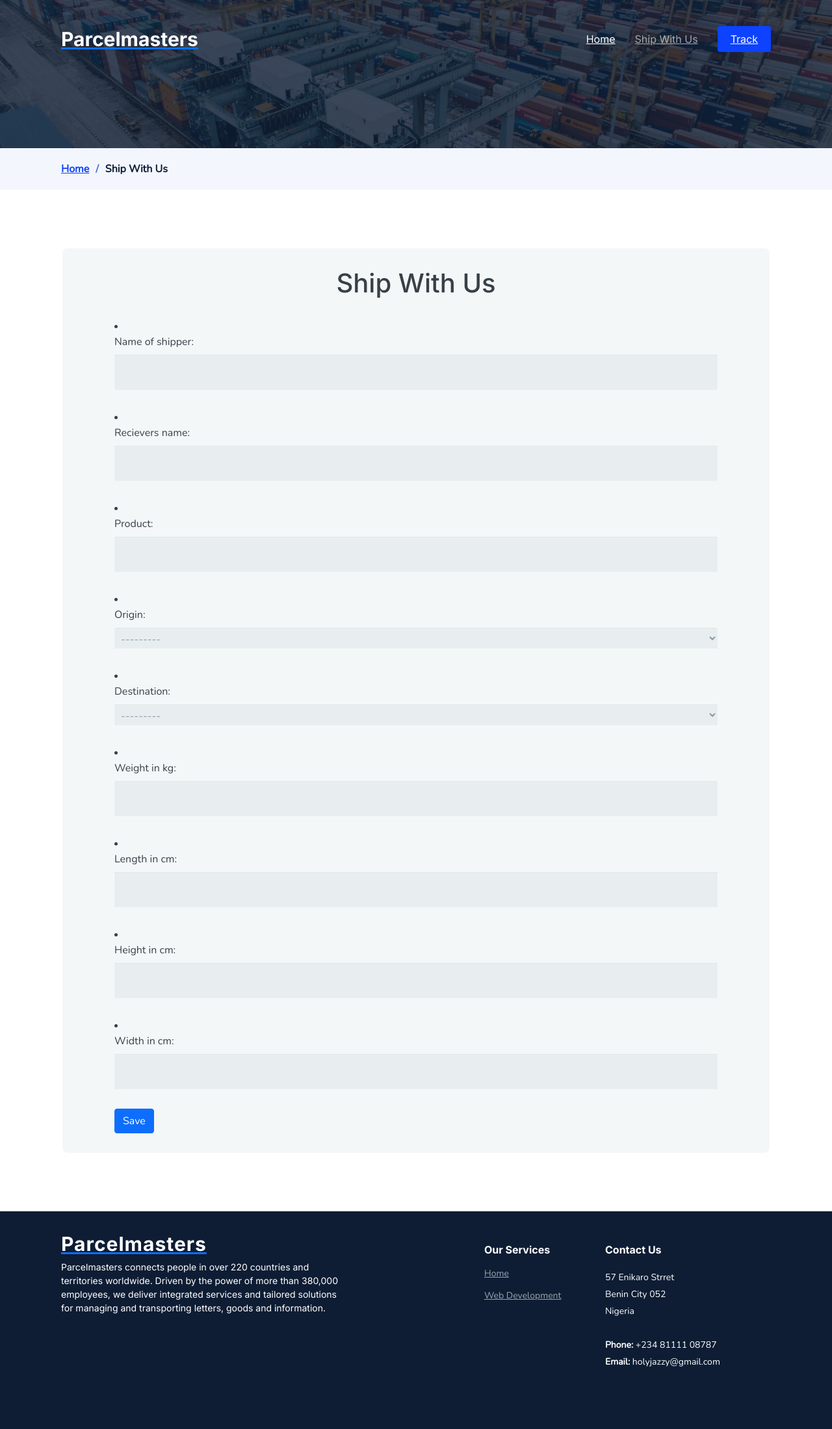
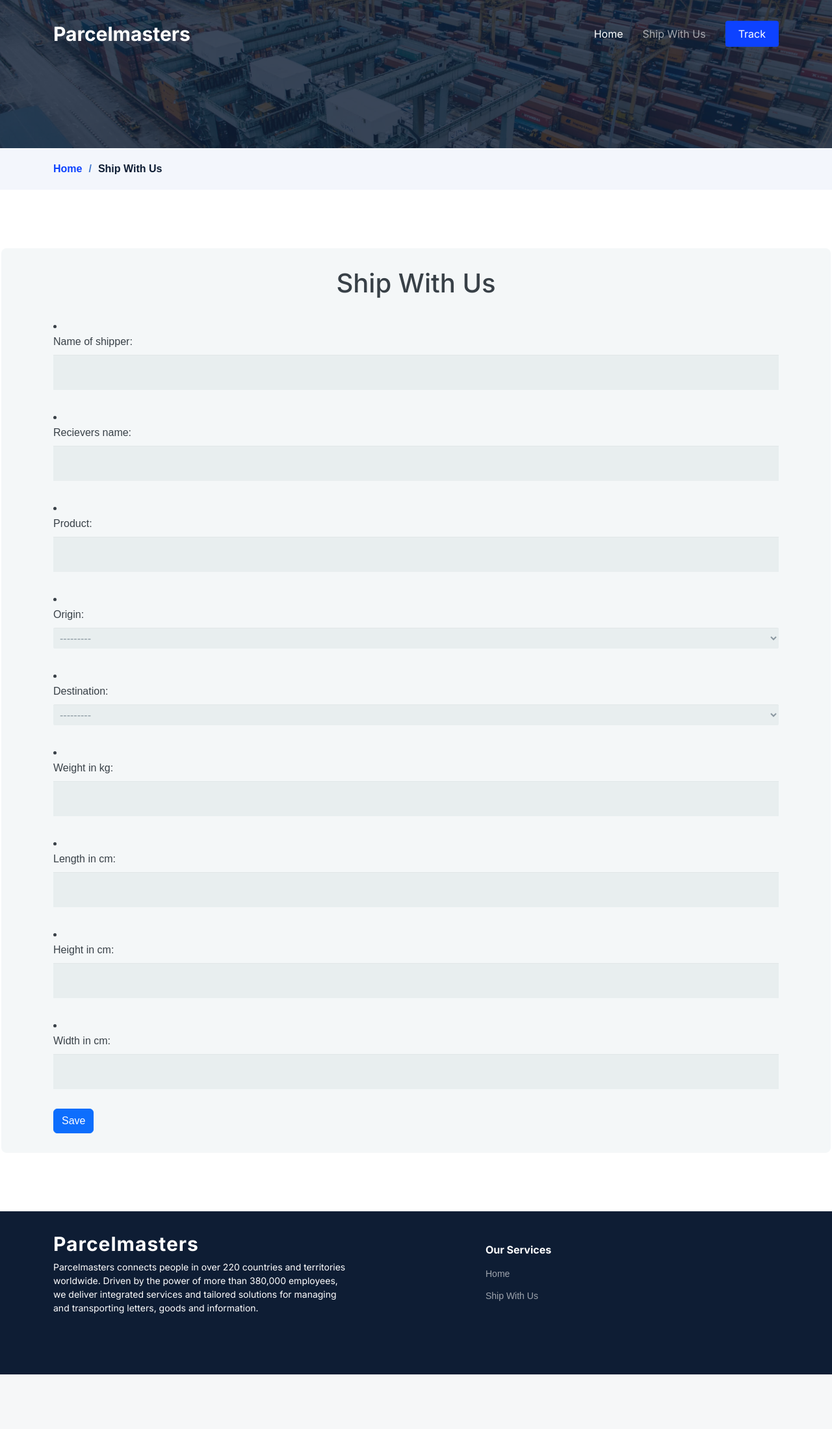
Before and after one commit to Neo77-cyber/Parcelmasters, a Django app: page /shipwithus/ in a window 1280 px wide. Shown: the whole page at 65% size. After the commit the page ends 2115 px from the top, so only its background shows below. Run offline with Django 3.2, Linux system fonts and the light colour scheme; some libraries are stand-ins or nearby versions.

Commit message:
initial commit

```diff
--- a/parcelcourier/templates/contact.html
+++ b/parcelcourier/templates/contact.html
@@ -89,12 +89,124 @@
     <!-- ======= About Us Section ======= -->
 
     <section id="contact" class="contact">
-        <link href="https://cdn.jsdelivr.net/npm/bootstrap@5.0.2/dist/css/bootstrap.min.css" rel="stylesheet" integrity="sha384-EVSTQN3/azprG1Anm3QDgpJLIm9Nao0Yz1ztcQTwFspd3yD65VohhpuuCOmLASjC" crossorigin="anonymous">
-        <link href='https://fonts.googleapis.com/css?family=Nunito:400,300' rel='stylesheet' type='text/css'>
-        <script src="https://code.jquery.com/jquery-3.5.1.min.js" crossorigin="anonymous"></script>
-        <script src="https://cdn.jsdelivr.net/npm/popper.js@1.16.0/dist/umd/popper.min.js" integrity="sha384-Q6E9RHvbIyZFJoft+2mJbHaEWldlvI9IOYy5n3zV9zzTtmI3UksdQRVvoxMfooAo" crossorigin="anonymous"></script>
-        <link rel="stylesheet" href="{%static 'assets/css/personal.css' %}">
-        <div class="container" data-aos="fade-up">
+       <style>
+        /* *, *:before, *:after {
+    -moz-box-sizing: border-box;
+    -webkit-box-sizing: border-box;
+    box-sizing: border-box;
+  } */
+
+  body {
+    font-family: 'Nunito', sans-serif;
+    color: #384047;
+  }
+
+  form {
+    margin: 10px 2px;
+    padding: 30px 80px;
+    background: #f4f7f8;
+    border-radius: 8px;
+  }
+
+  h1 {
+    margin: 0 0 30px 0;
+    text-align: center;
+  }
+  .summernote {
+    margin-top: 200px;
+  }
+
+
+  input[type="text"],
+  input[type="password"],
+  input[type="date"],
+  input[type="datetime"],
+  input[type="email"],
+  input[type="number"],
+  textarea,
+  select {
+    background: rgba(255,255,255,0.1);
+    border: none;
+    font-size: 16px;
+    height: auto;
+    margin: 0;
+    outline: 0;
+    padding: 15px;
+    width: 100%;
+    background-color: #e8eeef;
+    color: #8a97a0;
+    box-shadow: 0 1px 0 rgba(0,0,0,0.03) inset;
+    margin-bottom: 30px;
+  }
+
+  input[type="radio"],
+  input[type="checkbox"] {
+    margin: 0 4px 8px 0;
+  }
+
+  select {
+    padding: 6px;
+    height: 32px;
+    border-radius: 2px;
+  }
+
+  .cool{
+    padding: 19px 39px 18px 39px;
+    color: #FFF;
+    background-color: #4bc970;
+    font-size: 18px;
+    text-align: center;
+    font-style: normal;
+    border-radius: 5px;
+    width: 30%;
+    border: 1px solid #3ac162;
+    border-width: 1px 1px 3px;
+    box-shadow: 0 -1px 0 rgba(255,255,255,0.1) inset;
+    margin-bottom: 10px;
+  }
+
+  fieldset {
+    margin-bottom: 30px;
+    border: none;
+  }
+
+  legend {
+    font-size: 1.4em;
+    margin-bottom: 10px;
+  }
+
+  label {
+    display: block;
+    margin-bottom: 8px;
+  }
+
+  label.light {
+    font-weight: 300;
+    display: inline;
+  }
+
+  .number {
+    background-color: #5fcf80;
+    color: #fff;
+    height: 30px;
+    width: 30px;
+    display: inline-block;
+    font-size: 0.8em;
+    margin-right: 4px;
+    line-height: 30px;
+    text-align: center;
+    text-shadow: 0 1px 0 rgba(255,255,255,0.2);
+    border-radius: 100%;
+  }
+
+  @media screen and (max-width: 480px) {
+
+    form {
+      width: fit-content;
+    }
+
+  }
+       </style>
             <form action="" method="POST">
                 {% csrf_token %}
                 <h1>Ship With Us</h1>
@@ -107,13 +219,7 @@
 
 
 
-            <div class="col-lg-8">
 
-            </div><!-- End Contact Form -->
-
-          </div>
-
-        </div>
       </section><!-- End Contact Section -->
 
 
@@ -139,23 +245,10 @@
           <h4>Our Services</h4>
           <ul>
             <li><a href="#">Home</a></li>
-            <li><a href="#">Web Development</a></li>
+            <li><a href="#">Ship With Us</a></li>
 
           </ul>
         </div>
-
-        <div class="col-lg-3 col-md-12 footer-contact text-center text-md-start">
-          <h4>Contact Us</h4>
-          <p>
-            57 Enikaro Strret <br>
-            Benin City 052<br>
-            Nigeria<br><br>
-            <strong>Phone:</strong> +234 81111 08787<br>
-            <strong>Email:</strong> holyjazzy@gmail.com<br>
-          </p>
-
-        </div>
-
       </div>
     </div>
 
--- a/parcelcourier/urls.py
+++ b/parcelcourier/urls.py
@@ -4,6 +4,6 @@ from . import views
 
 urlpatterns = [
     path('', views.home, name = 'home' ),
-    path('track/', views.track, name ='track'),
+    path('track/', views.search, name ='search'),
     path('shipwithus/', views.newshipping, name = 'shipwithus')
 ]
--- a/parcelcourier/views.py
+++ b/parcelcourier/views.py
@@ -1,6 +1,7 @@
 from django.shortcuts import render, redirect
 from .models import ShippingDetails
 from .forms import ShippingDetailsForm
+from django.db.models import Q
 
 # Create your views here.
 
@@ -8,17 +9,39 @@ def home(request):
     context = {}
     return render(request, 'home.html', context)
 
-def track(request):
-    if request.method == 'POST':
+# def track(request):
+#     if request.method == 'POST':
 
-            searched = request.POST['searched']
+#             searched = request.POST['searched']
 
-            results = ShippingDetails.objects.filter(tracking_number__contains = searched)
+#             results = ShippingDetails.objects.filter(tracking_number__contains = searched)
 
-            return render(request, 'track.html', {'searched': searched, 'results': results} )
+#             return render(request, 'track.html', {'searched': searched, 'results': results} )
 
+#     else:
+#         return render(request, 'track.html')
+
+
+
+
+def search(request):
+    if request.method == 'GET':
+        query = request.GET.get('q')
+
+        if query:
+            results = ShippingDetails.objects.filter(Q(tracking_number__icontains=query))
+        else:
+            results = ShippingDetails.objects.none()
+
+        context = {
+            'query': query,
+            'results': results,
+        }
+
+        return render(request, 'track.html', context)
     else:
         return render(request, 'track.html')
+
 
 def newshipping(request):
 
--- a/parcelmasters/settings.py
+++ b/parcelmasters/settings.py
@@ -115,6 +115,8 @@ USE_L10N = True
 
 USE_TZ = True
 
+DEFAULT_AUTO_FIELD = "django.db.models.BigAutoField"
+
 
 # Static files (CSS, JavaScript, Images)
 # https://docs.djangoproject.com/en/3.0/howto/static-files/
```
Also changed, not shown: parcelcourier/templates/home.html (+3 -13 lines), parcelcourier/templates/track.html (+1 -11 lines), db.sqlite3, 1 other file.
